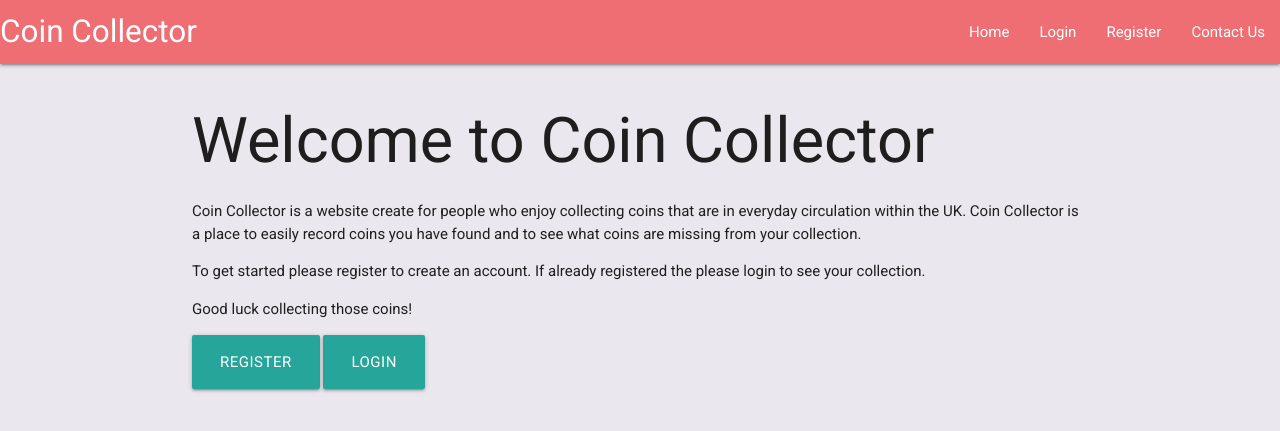
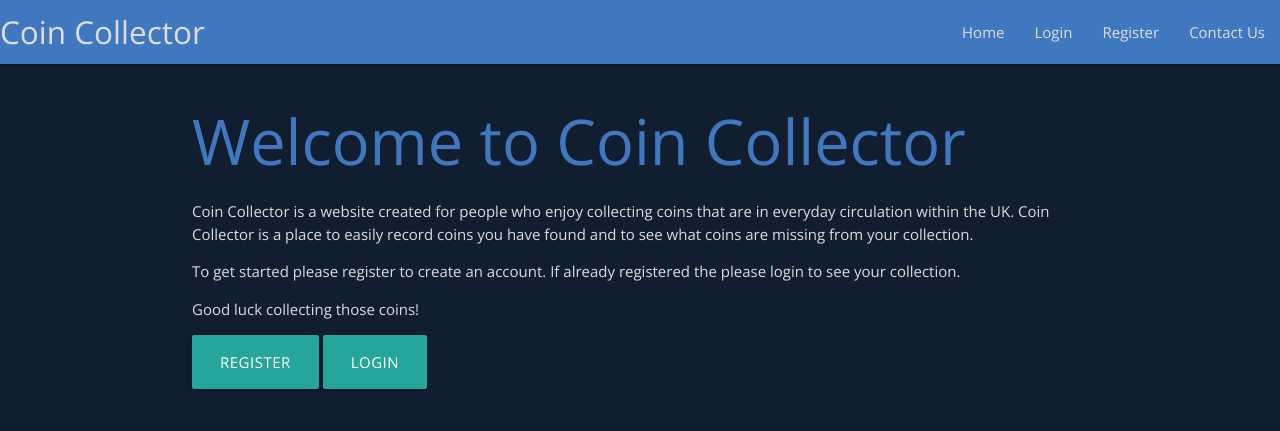
Before and after one commit to peejaywk/MS3-CoinCollector, a Flask app: page / in a window 1280 px wide. Shown: the top 431 px of the page. Run offline with Flask 2, Linux system fonts and the light colour scheme; some libraries are stand-ins or nearby versions.

Commit message:
Start to style the website.

```diff
--- a/static/css/style.css
+++ b/static/css/style.css
@@ -1,10 +1,37 @@
 /*---------- Generic Sytles ----------*/
 body {
-    font-family: 'Roboto', sans-serif;
-    background-color: #EBE7EE;
+    font-family: 'Open Sans', sans-serif;
+    background-color: #101E30;
+}
+
+h1, h2, h3, h4, h5, h6 {
+    color: #4078C0;
+}
+
+p,
+nav .brand-logo {
+    color: #DDDDDD;
+}
+
+.nav-wrapper {
+    background-color: #4078C0;
+}
+
+nav li a {
+    color: #DDDDDD;
+    font-weight: 400;
 }
 
 .coin-image {
     width : 100px;
     height: 100px;
 }
+
+.coin-table {
+    border: solid 1px #DDDDDD;
+}
+
+.coin-table-row,
+.coin-table-data {
+    border: solid 1px #DDDDDD;
+}
--- a/templates/base.html
+++ b/templates/base.html
@@ -12,7 +12,9 @@
     <link rel="stylesheet" href="https://cdnjs.cloudflare.com/ajax/libs/materialize/1.0.0/css/materialize.min.css"
         type="text/css">
 
-    <link href="https://fonts.googleapis.com/css2?family=Roboto:wght@200;300;400;500;600;700&display=swap"
+    <!-- <link href="https://fonts.googleapis.com/css2?family=Roboto:wght@200;300;400;500;600;700&display=swap" -->
+        <!-- rel="stylesheet"> -->
+    <link href="https://fonts.googleapis.com/css2?family=Open+Sans:wght@200;300;400;500;600;700&display=swap"
         rel="stylesheet">
 
     <link rel="stylesheet" href="{{ url_for('static', filename='css/style.css') }}" type="text/css">
--- a/templates/user_coins.html
+++ b/templates/user_coins.html
@@ -3,7 +3,7 @@
 
 {% if not session.user %}
 <h1>Welcome to Coin Collector</h1>
-    <p>Coin Collector is a website create for people who enjoy collecting coins that are in everyday
+<p>Coin Collector is a website created for people who enjoy collecting coins that are in everyday
     circulation within the UK. Coin Collector is a place to easily record coins you have found and
     to see what coins are missing from your collection.
 </p>
@@ -17,7 +17,34 @@
 
 {% else %}
 <h1>User Page</h1>
-    <ul class="collection">
+
+<table>
+    <!-- <thead>
+        <tr>
+            <th>Name</th>
+            <th>Item Name</th>
+            <th>Item Price</th>
+        </tr>
+    </thead> -->
+
+    <tbody class="coin-table">
+        {% for coin in coins %}
+        <tr class="coin-table-row">
+            <td class="coin-table-data"><img src="{{ coin.reverse_image }}" alt="" class="square coin-image"></td>
+            <td><span class="title">{{ coin.denomination }}</span></td>
+            <td>
+                <p>
+                    {{ coin.year }} <br>
+                    {{ coin.issue }} <br>
+                    {{ coin.description }}
+                </p>
+            </td>
+        </tr>
+        {% endfor %}
+    </tbody>
+</table>
+
+<!-- <ul class="collection">
     {% for coin in coins %}
     <li class="collection-item avatar">
         <img src="{{ coin.reverse_image }}" alt="" class="circle coin-image">
@@ -27,11 +54,10 @@
             {{ coin.issue }} <br>
             {{ coin.description }}
         </p>
-        <!-- <a href="{{ url_for('add_user_coin', coin_id=coin._id) }}" class="secondary-content btn-small green lighten-1">Add</a> -->
     </li>
     {% endfor %}
 
 
-</ul>
+</ul> -->
 {% endif %}
 {% endblock %}
```
Lines whose indentation alone changed are shown as unchanged.
